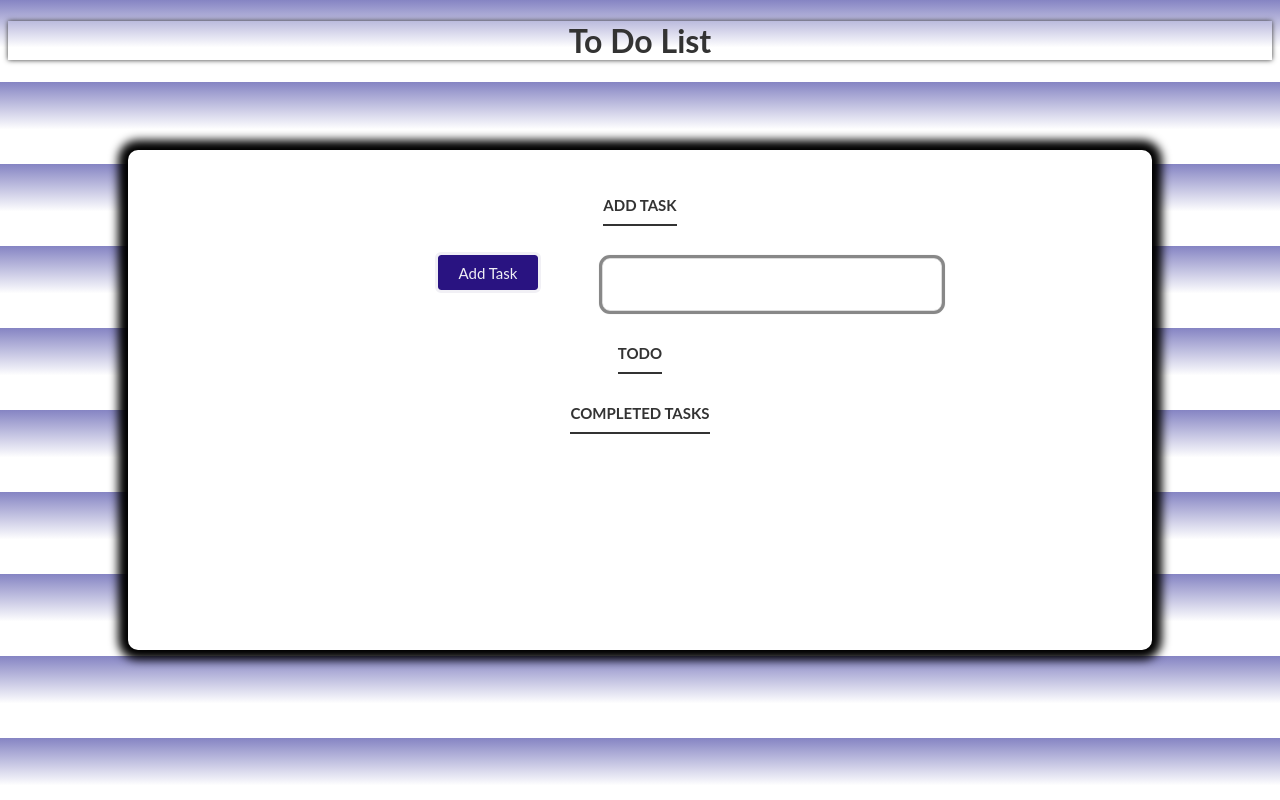
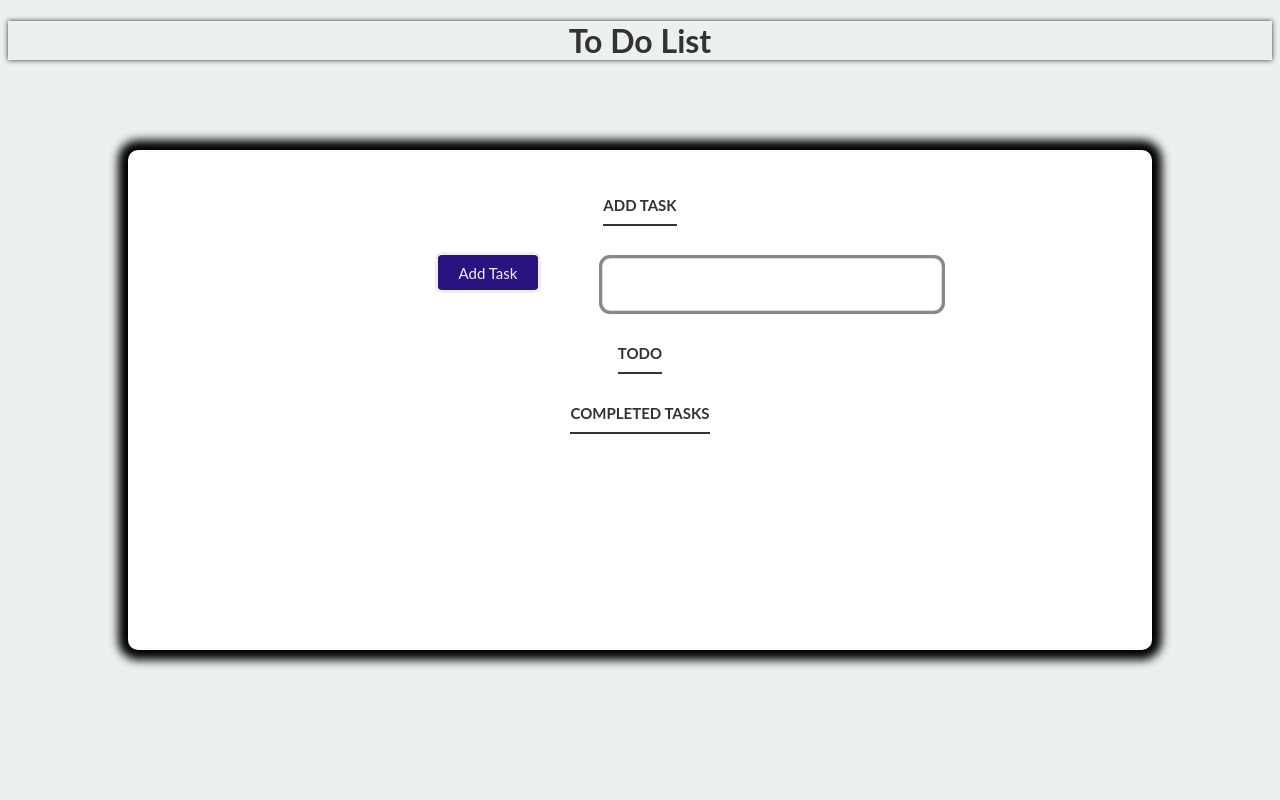
Before and after one commit to achennakeshavareddy1301/to-do, a plain HTML site: page index.html in a window 1280 px wide. Drawn offline with Linux system fonts and the light colour scheme.

Commit message:
Update index.html

```diff
--- a/index.html
+++ b/index.html
@@ -8,7 +8,7 @@
     <link rel="stylesheet" href="style.css">
 </head>
 
-<body style="background: linear-gradient(#8584c3, white 58%);">
+<body >
     <h1 style="box-shadow: 0px 0px 5px;">To Do List</h1>
     <div class="container">
         <p><label class="form-label middle" for="new-task">Add Task</label></p>
```
